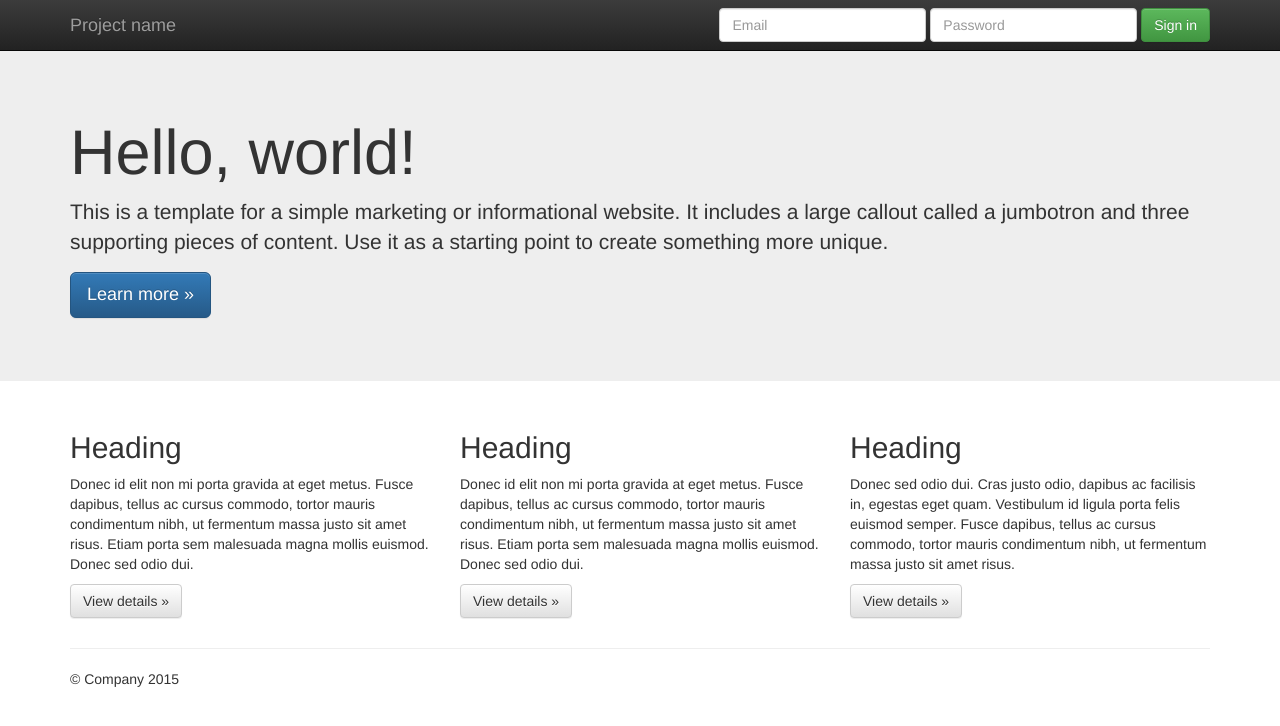
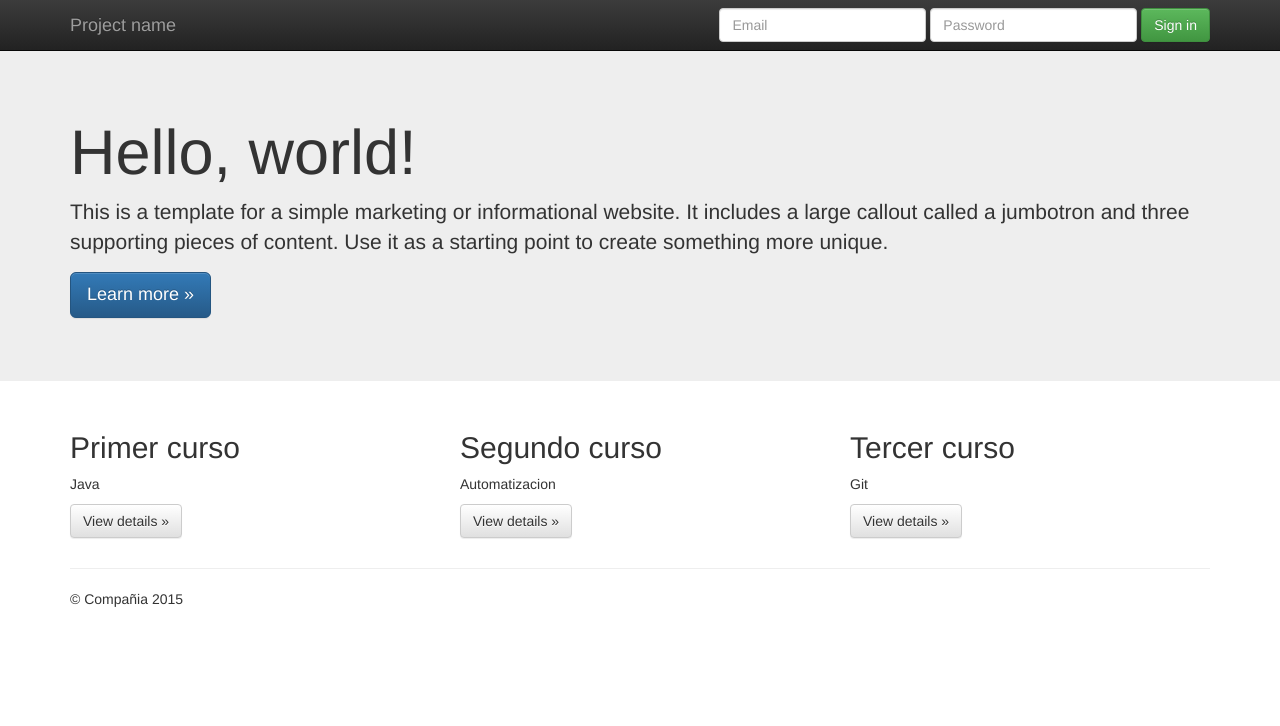
Before and after one commit to exrveas/Trabajo2_ronald_veas, a plain HTML site: page index.html in a window 1280 px wide. Drawn offline with nearby package versions, Linux system fonts and the light colour scheme.

Commit message:
Primer cambio de la rama feature2

```diff
--- a/index.html
+++ b/index.html
@@ -65,18 +65,18 @@
       <!-- Example row of columns -->
       <div class="row">
         <div class="col-md-4">
-          <h2>Heading</h2>
-          <p>Donec id elit non mi porta gravida at eget metus. Fusce dapibus, tellus ac cursus commodo, tortor mauris condimentum nibh, ut fermentum massa justo sit amet risus. Etiam porta sem malesuada magna mollis euismod. Donec sed odio dui. </p>
+          <h2>Primer curso</h2>
+          <p>Java </p>
           <p><a class="btn btn-default" href="#" role="button">View details &raquo;</a></p>
         </div>
         <div class="col-md-4">
-          <h2>Heading</h2>
-          <p>Donec id elit non mi porta gravida at eget metus. Fusce dapibus, tellus ac cursus commodo, tortor mauris condimentum nibh, ut fermentum massa justo sit amet risus. Etiam porta sem malesuada magna mollis euismod. Donec sed odio dui. </p>
+          <h2>Segundo curso</h2>
+          <p>Automatizacion</p>
           <p><a class="btn btn-default" href="#" role="button">View details &raquo;</a></p>
        </div>
         <div class="col-md-4">
-          <h2>Heading</h2>
-          <p>Donec sed odio dui. Cras justo odio, dapibus ac facilisis in, egestas eget quam. Vestibulum id ligula porta felis euismod semper. Fusce dapibus, tellus ac cursus commodo, tortor mauris condimentum nibh, ut fermentum massa justo sit amet risus.</p>
+          <h2>Tercer curso</h2>
+          <p>Git</p>
           <p><a class="btn btn-default" href="#" role="button">View details &raquo;</a></p>
         </div>
       </div>
@@ -84,7 +84,7 @@
       <hr>
 
       <footer>
-        <p>&copy; Company 2015</p>
+        <p>&copy; Compañia 2015</p>
       </footer>
     </div> <!-- /container -->        <script src="//ajax.googleapis.com/ajax/libs/jquery/1.11.2/jquery.min.js"></script>
         <script>window.jQuery || document.write('<script src="js/vendor/jquery-1.11.2.min.js"><\/script>')</script>
```
